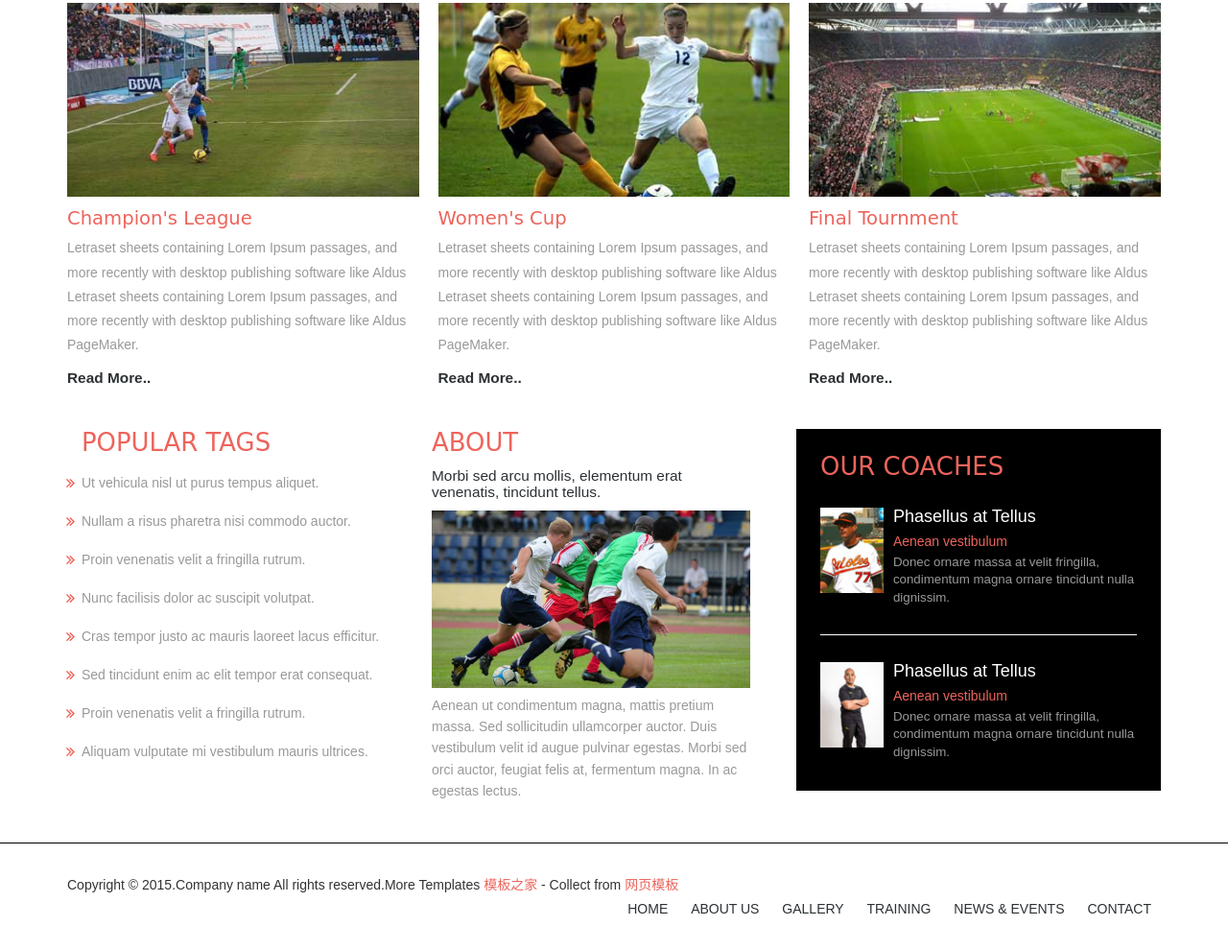
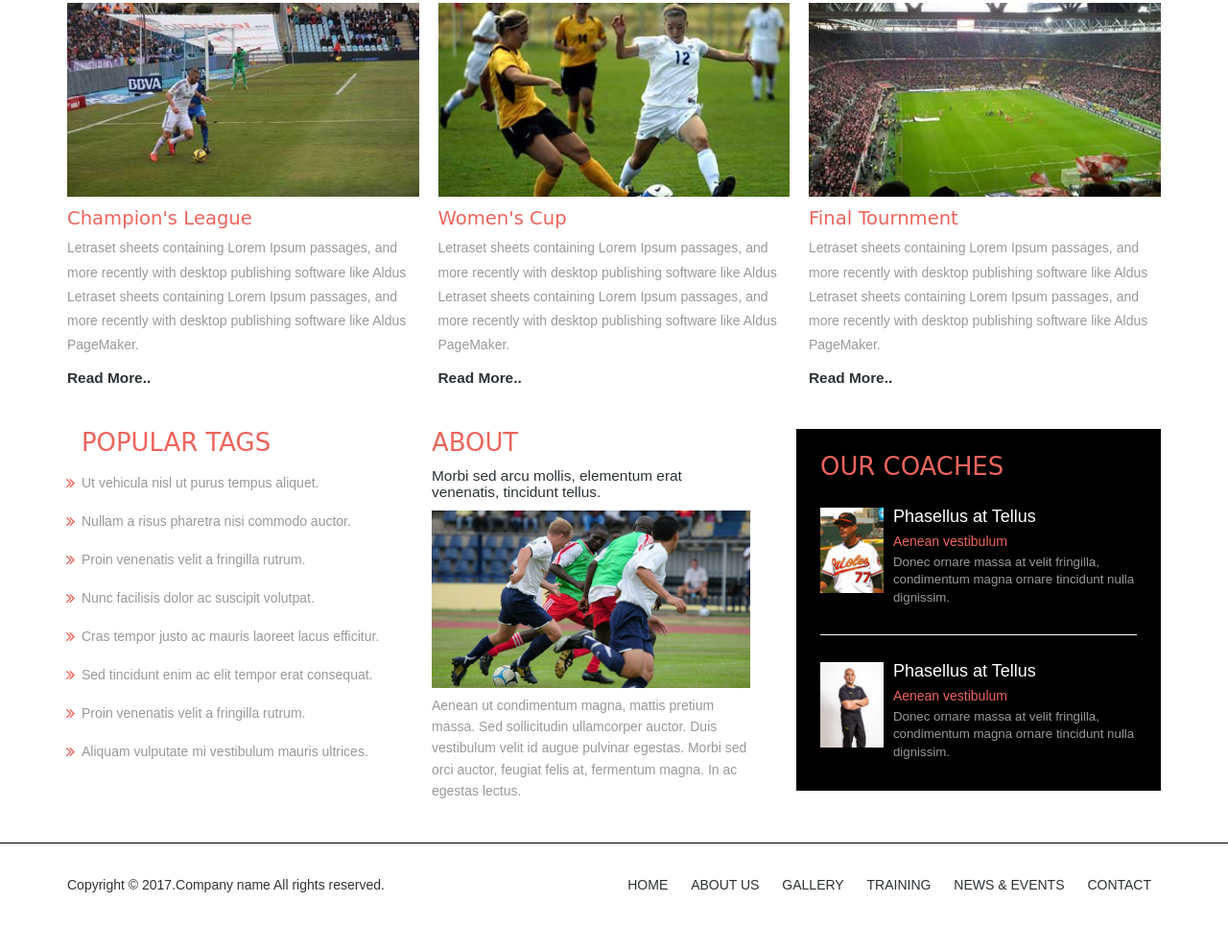
Before and after one commit to Canpliy/yiyongqian.github.io, a plain HTML site: page index.html in a window 1280 px wide. Shown: the part 1135-2125 px from the top of the page at 96% size. After the commit the page ends 2100 px from the top, so only its background shows below. Drawn offline with Linux system fonts and the light colour scheme; a web font is replaced by a local one.

Commit message:
Update index.html

```diff
--- a/index.html
+++ b/index.html
@@ -245,7 +245,7 @@
 <div class="footer">
 	 <div class="container">
 		 <div class="copywrite">
-			 <p>Copyright &copy; 2015.Company name All rights reserved.More Templates <a href="http://www.cssmoban.com/" target="_blank" title="模板之家">模板之家</a> - Collect from <a href="http://www.cssmoban.com/" title="网页模板" target="_blank">网页模板</a></p>
+			 <p>Copyright &copy; 2017.Company name All rights reserved.</p>
 		 </div>
 		 <div class="footer-menu">
 			 <ul>
```
